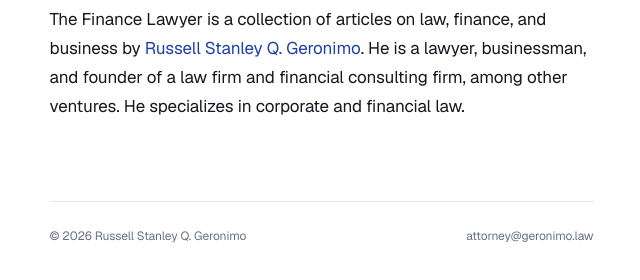
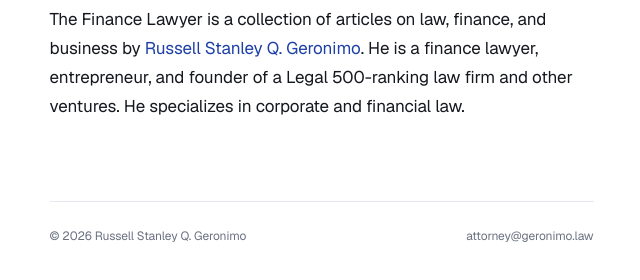
Before and after one commit to rsgeronimo/the-finance-lawyer, a plain HTML site: page about.html in a window 1280 px wide. Shown: the part 182-462 px from the top of the page, without its empty margins (128-768 px from the left). Drawn offline with nearby package versions, Linux system fonts and the light colour scheme.

Commit message:
Update about page wording
Co-Authored-By: Claude Fable 5.2 <noreply@anthropic.com>
Claude-Session: https://claude.ai/code/session_01ShWTwspNe6xruKVcppaJfL

```diff
--- a/about.html
+++ b/about.html
@@ -22,7 +22,7 @@
 <main>
 <article class="essay">
 <h1>About</h1>
-<p>The Finance Lawyer is a collection of articles on law, finance, and business by <a href="https://www.geronimo.law/the-founder">Russell Stanley Q. Geronimo</a>. He is a lawyer, businessman, and founder of a law firm and financial consulting firm, among other ventures. He specializes in corporate and financial law.</p>
+<p>The Finance Lawyer is a collection of articles on law, finance, and business by <a href="https://www.geronimo.law/the-founder">Russell Stanley Q. Geronimo</a>. He is a finance lawyer, entrepreneur, and founder of a Legal 500-ranking law firm and other ventures. He specializes in corporate and financial law.</p>
 </article>
 </main>
 <footer class="site-footer">
```
